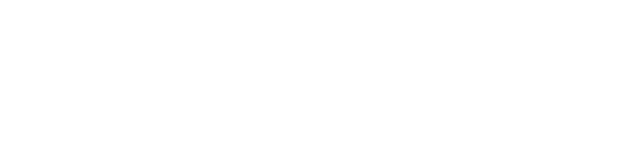
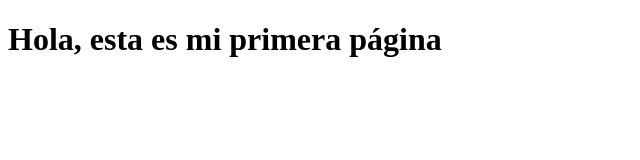
Before and after one commit to elliotgaramendi/learning-git, a plain HTML site: page index.html in a window 1280 px wide. Shown: the whole page, without its empty margins (0-640 px from the left). Drawn offline with Linux system fonts and the light colour scheme.

Commit message:
Agregamos título al contenido

```diff
--- a/index.html
+++ b/index.html
@@ -6,6 +6,6 @@
     <title>Primera página</title>
 </head>
 <body>
-
+    <h1>Hola, esta es mi primera página</h1>
 </body>
 </html>
```
